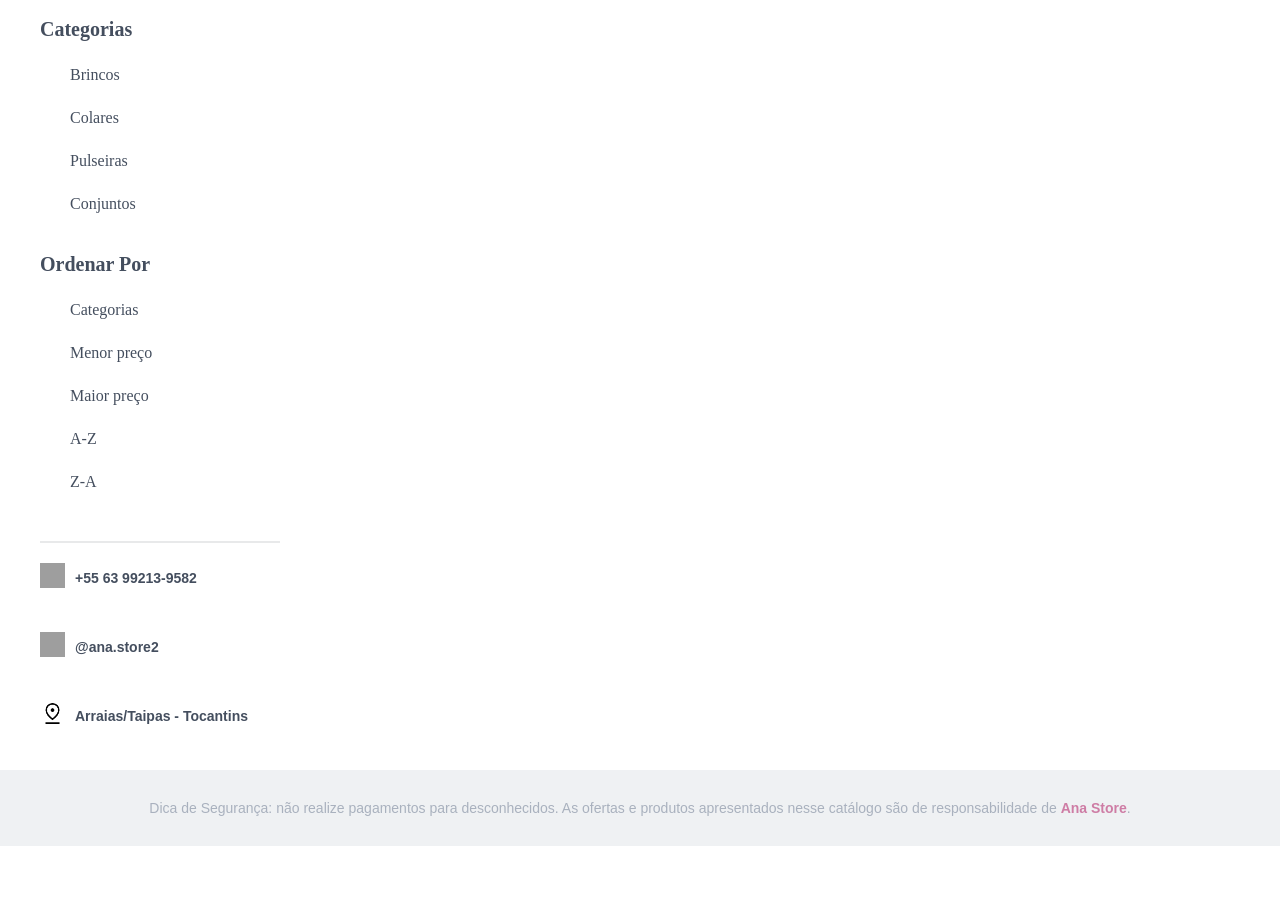
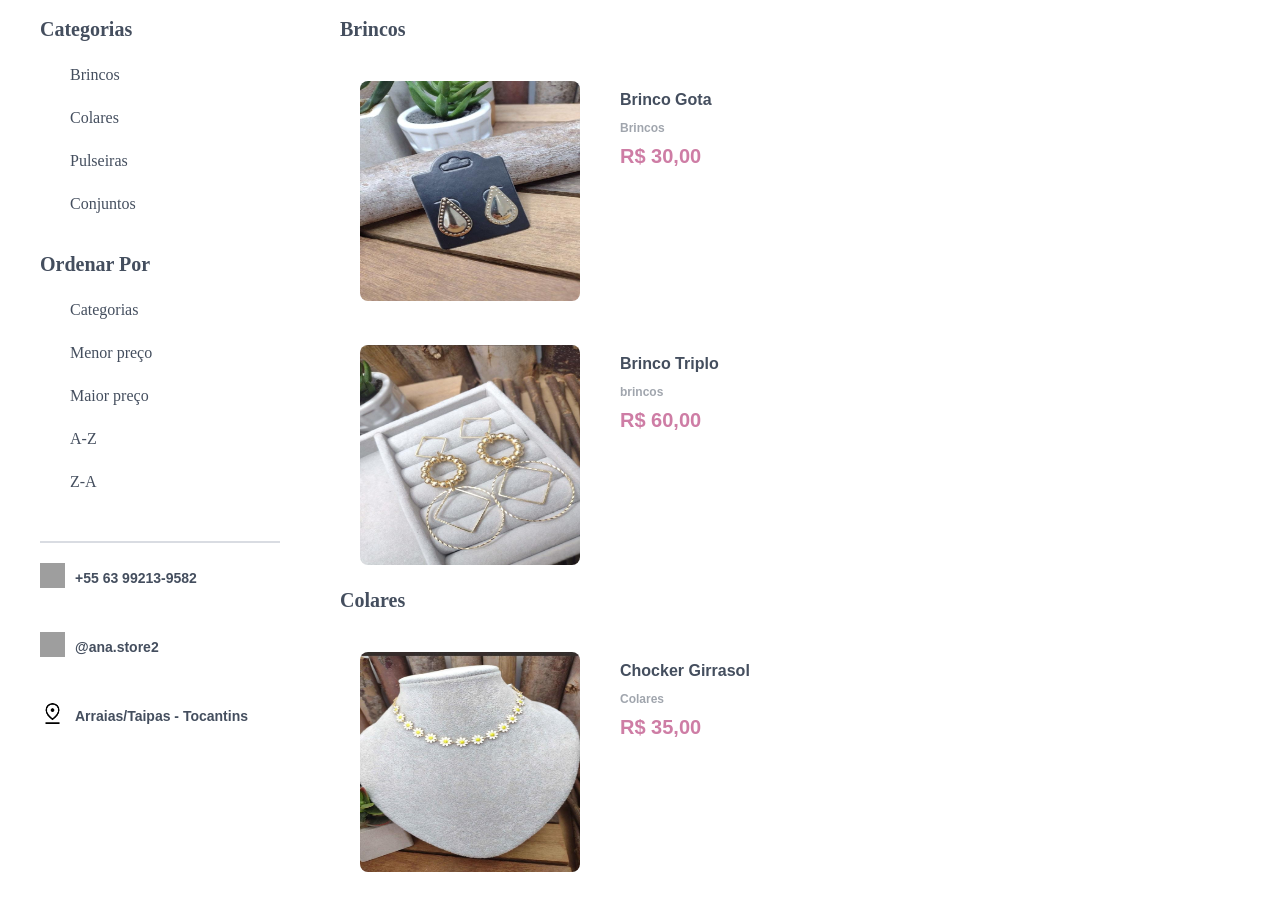
Before and after one commit to SinaraMoura/anastore, a React (Vite) app in the folder anastore/: page / in a window 1280 px wide. Shown: the part 160-1074 px from the top of the page. Before the commit the page ends 1006 px from the top, so only its background shows below. Built offline with nearby package versions, Linux system fonts and the light colour scheme; grey boxes are pictures that could not be loaded.

Commit message:
implementando os cards dos produtos da página pricipal

```diff
--- a/anastore/index.html
+++ b/anastore/index.html
@@ -1,13 +1,15 @@
 <!DOCTYPE html>
 <html lang="en">
+
 <head>
   <meta charset="UTF-8" />
-    <link rel="icon" type="image/svg+xml" href="/vite.svg" />
   <meta name="viewport" content="width=device-width, initial-scale=1.0" />
-    <title>Vite + React</title>
+  <title>Ana Store</title>
 </head>
+
 <body>
   <div id="root"></div>
   <script type="module" src="/src/main.jsx"></script>
 </body>
+
 </html>
--- /dev/null
+++ b/anastore/src/components/cards/index.jsx
@@ -0,0 +1,26 @@
+import './styles.css'
+function Card({ img, desc, categorie, price }) {
+    return (
+        <div className="produto-item flex hover-produto">
+            <div className="p-12">
+                <a href=''>
+                    <img className="img-coluna-maior" src={img} />
+                </a>
+            </div>
+
+            <div className="descricao p-12">
+                <a href="">
+                    <h4 className=" mb-10 mt-10">{desc}</h4>
+
+                    <div className="categoria mb-10">
+                        <span>{categorie}</span>
+                    </div>
+
+                    <span className="price rose"><strong>{price}</strong></span>
+                </a>
+            </div>
+        </div>
+    )
+}
+
+export default Card
--- /dev/null
+++ b/anastore/src/components/cards/styles.css
@@ -0,0 +1,20 @@
+.img-coluna-maior {
+    width: 220px;
+    height: 220px;
+    border-radius: 8px;
+}
+
+.hover-produto:hover {
+    box-shadow: 0px 10px 24px 0px rgba(0, 0, 0, 0.15);
+    cursor: pointer;
+    border-radius: 5px;
+}
+
+.categoria span {
+    font-size: 12px;
+    opacity: 50%;
+}
+
+.price {
+    font-size: 20px;
+}
--- a/anastore/src/components/header/index.jsx
+++ b/anastore/src/components/header/index.jsx
@@ -3,7 +3,7 @@ import logo from '../../assets/logo.jpg';
 
 function Header() {
     return (
-        <>
+        <section className='border'>
             <header className='header flex align-center p-12 mr-ml-100'>
                 <div className="icon-search mr-20">
                     <img className="icon transform mr-10 " src={search} alt="icone de busca" />
@@ -12,7 +12,7 @@ function Header() {
 
                 <img className="logo mb-16 ml-30p" src={logo} alt="logo" />
             </header>
-        </>
+        </section>
     )
 }
 
--- a/anastore/src/components/main/index.jsx
+++ b/anastore/src/components/main/index.jsx
@@ -1,10 +1,19 @@
+import Card from '../cards';
 import iconLocation from '../../assets/icon-location.png';
+import brincoGota from '../../assets/brincos/brinco-gota.jpg';
+import brincoTriplo from '../../assets/brincos/brinco-triplo.jpg';
+import girrasol from '../../assets/colares/colar-girrasol.jpg';
+import olho from '../../assets/colares/colar-olho-grego.jpg';
+import tartaruga from '../../assets/pulseiras/pulseira-tartaruga.jpg';
+import perolas from '../../assets/pulseiras/pulseira-perolas.jpg';
+import azul from '../../assets/conjuntos/conjunto-brilhante-azul.jpg';
+import branco from '../../assets/conjuntos/conjunto-brilhante-branco.jpg'
 import './styles.css';
 function Main() {
     return (
-        <main>
+        <main className='flex'>
             <section className='coluna-menor p-20-10 mr-ml-100'>
-                <div className='categories pb-10'>
+                <div className='border pb-10'>
                     <h3 className='mb-25 ibarra-real'>Categorias</h3>
                     <nav className='categories-list mb-40'>
                         <ul className='flex column pl-30 gap-25'>
@@ -77,6 +86,76 @@ function Main() {
                     </div>
                 </div>
             </section>
+            <section className='coluna-maior p-12 public-sans'>
+                <div>
+                    <h2 className='mb-20 ibarra-real'>Brincos</h2>
+
+                    <Card
+                        img={brincoGota}
+                        desc='Brinco Gota'
+                        categorie='Brincos'
+                        price='R$ 30,00'
+                    />
+
+                    <Card
+                        img={brincoTriplo}
+                        desc='Brinco Triplo'
+                        categorie='brincos'
+                        price='R$ 60,00'
+                    />
+                </div>
+                <div>
+                    <h2 className='mb-20 ibarra-real'>Colares</h2>
+
+                    <Card
+                        img={girrasol}
+                        desc='Chocker Girrasol'
+                        categorie='Colares'
+                        price='R$ 35,00'
+                    />
+
+                    <Card
+                        img={olho}
+                        desc='Colar Olho Grego'
+                        categorie='Colares'
+                        price='R$ 60,00'
+                    />
+                </div>
+                <div>
+                    <h2 className='mb-20 ibarra-real'>Pulseiras</h2>
+
+                    <Card
+                        img={tartaruga}
+                        desc='Pulseira Tartaruga'
+                        categorie='Pulseira'
+                        price='R$ 30,00'
+                    />
+
+                    <Card
+                        img={perolas}
+                        desc='Pulseira Perolas'
+                        categorie='Pulseira'
+                        price='R$ 80,00'
+                    />
+                </div>
+                <div>
+                    <h2 className='mb-20 ibarra-real'>Conjuntos</h2>
+
+                    <Card
+                        img={azul}
+                        desc='Kit Brilhantes Azul'
+                        categorie='Conjuntos'
+                        price='R$ 85,00'
+                    />
+
+                    <Card
+                        img={branco}
+                        desc='Kit Brilhante Branco'
+                        categorie='Conjuntos'
+                        price='R$ 85,00'
+                    />
+                </div>
+            </section>
         </main>
     )
 }
--- a/anastore/src/components/main/styles.css
+++ b/anastore/src/components/main/styles.css
@@ -1,13 +1,14 @@
 .coluna-menor {
     width: 260px;
     height: 100%;
-}
-
-.categories {
-    border-bottom: 2px solid #e8e9ea;
 }
 
 .img {
     width: 25px;
     height: 25px;
 }
+
+.coluna-maior {
+    width: 854px;
+    height: 100%;
+}
--- a/anastore/src/css/global.css
+++ b/anastore/src/css/global.css
@@ -63,7 +63,6 @@ input::placeholder {
 
 .header {
     line-height: 90px;
-    border-bottom: 2px solid #e8e9ea;
 }
 
 .logo {
@@ -73,6 +72,10 @@ input::placeholder {
 
 .conteiner {
     height: 100%;
+}
+
+.border {
+    border-bottom: 2px solid #d9dce2;
 }
 
 .footer {
```
Lines whose indentation alone changed are shown as unchanged.
